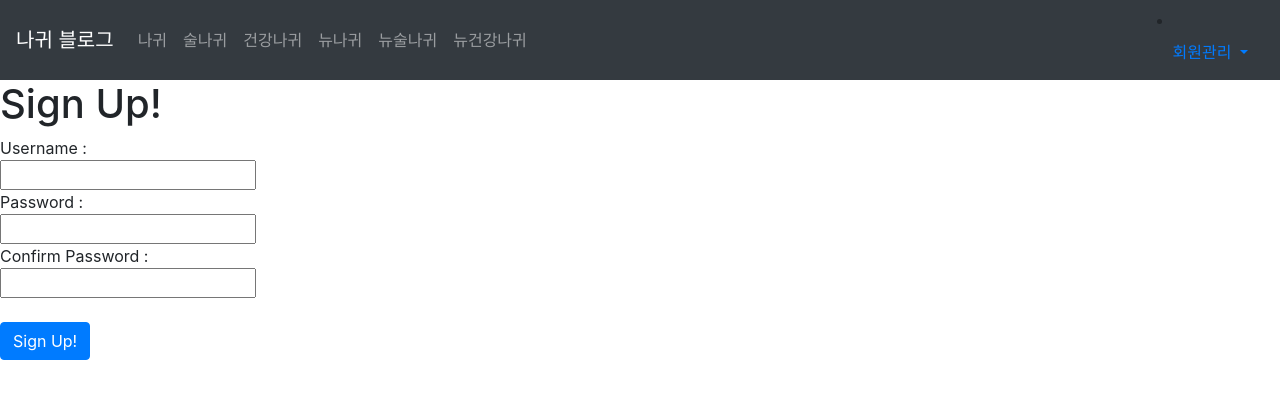
After one commit to puk0806/newbiethon, a Django app: page /accounts/signup/ in a window 1280 px wide. The commit adds this page. Shown: the top 399 px of the page. Run offline with Django 3.2, Linux system fonts and the light colour scheme; some libraries are stand-ins or nearby versions.

Commit message:
3rd commit add_loginservice

```diff
--- /dev/null
+++ b/accounts/templates/signup.html
@@ -0,0 +1,31 @@
+{% extends 'base.html' %}
+
+{% block contents %}
+
+{% if error %}
+{{ error }}
+<br>
+<br>
+{% endif %}
+
+
+<h1>Sign Up!</h1>
+<form method = "POST" action="{% url 'signup' %}">
+    {% csrf_token %}
+    Username :
+    <br>
+    <input name = "username" type="text" value = "">
+    <br>
+    Password :
+    <br>
+    <input name = "password1" type="password" value="">
+    <br>
+    Confirm Password :
+    <br>
+    <input name = "password2" type="password" value="">
+    <br>
+    <br>
+    <input class = "btn btn-primary" type="submit" value="Sign Up!">
+</form>
+
+{% endblock %}
--- /dev/null
+++ b/accounts/urls.py
@@ -0,0 +1,9 @@
+from django.contrib import admin
+from django.urls import path
+from . import views
+
+urlpatterns = [
+    path('signup/',views.signup, name='signup'),
+    path('login/',views.login, name = 'login'),
+    path('logout/',views.logout, name='logout'),
+]
--- a/accounts/views.py
+++ b/accounts/views.py
@@ -1,3 +1,43 @@
-from django.shortcuts import render
+from django.shortcuts import render, redirect
+
+from django.contrib.auth.models import User
+from django.contrib import auth
 
 # Create your views here.
+
+def signup(request):
+    if request.method == 'POST':
+        if request.POST['password1'] == request.POST['password2']:
+            try:
+                user = User.objects.get(username=request.POST['username'])
+                return render(request, 'signup.html', {'error': 'Username has already been taken'})
+            except User.DoesNotExist:
+                user = User.objects.create_user(
+                    username = request.POST['username'], password=request.POST['password1'])
+                auth.login(request, user)
+                return redirect('board:home')
+        else:
+            return render(request, 'signup.html', {'error': 'Passwords must match'})
+
+    return render(request,'signup.html')
+
+
+def login(request):
+    if request.method == 'POST':
+        username = request.POST['username']
+        password = request.POST['password']
+        user = auth.authenticate(request, username =username,password=password)
+        if user is not None:
+            auth.login(request,user)
+            return redirect('board:home')
+        else:
+            return render(request, 'login.html',{'error':'username or password is incorrect.'})
+    else:
+        return render(request,'login.html')
+
+
+def logout(request):
+    if request.method == 'POST' :
+        auth.logout(request)
+        return redirect('board:home')
+    return render(request, 'login.html')
--- a/board/templates/detail_aicohol.html
+++ b/board/templates/detail_aicohol.html
@@ -1,3 +1,6 @@
+{% extends 'base.html' %}
+
+{% block contents %}
 
 <br><br>
     <div class="card">
@@ -8,3 +11,4 @@
             <p class="card-text">{{doykey.body}}</p>
         </div>
     </div>
+{%endblock%}
--- a/board/templates/detail_health.html
+++ b/board/templates/detail_health.html
@@ -1,3 +1,7 @@
+{% extends 'base.html' %}
+
+{% block contents %}
+
 
 <br><br>
 <div class="card">
@@ -8,3 +12,4 @@
         <p class="card-text">{{health.body}}</p>
     </div>
 </div>
+{%endblock%}
--- a/board/templates/detail_home.html
+++ b/board/templates/detail_home.html
@@ -1,3 +1,7 @@
+{% extends 'base.html' %}
+
+{% block contents %}
+
 
 <br><br>
 <div class="card">
@@ -8,3 +12,4 @@
         <p class="card-text">{{donkey.body}}</p>
     </div>
 </div>
+{%endblock%}
--- a/board/templates/new_aicohol.html
+++ b/board/templates/new_aicohol.html
@@ -1,3 +1,6 @@
+{% extends 'base.html' %}
+
+{% block contents %}
 
 <br>
 <div class="container">
@@ -17,3 +20,4 @@
 	  <input class="btn btn-dark" type="submit" value="제출하기">
   </form>
 </div>
+{%endblock%}
--- a/board/templates/new_health.html
+++ b/board/templates/new_health.html
@@ -1,3 +1,6 @@
+{% extends 'base.html' %}
+
+{% block contents %}
 
 <br>
 <div class="container">
@@ -16,3 +19,4 @@
 	  <input class="btn btn-dark" type="submit" value="제출하기">
   </form>
 </div>
+{%endblock%}
--- a/board/templates/new_home.html
+++ b/board/templates/new_home.html
@@ -1,3 +1,6 @@
+{% extends 'base.html' %}
+
+{% block contents %}
 
 <br>
 <div class="container">
@@ -16,3 +19,5 @@
 	  <input class="btn btn-dark" type="submit" value="제출하기">
   </form>
 </div>
+
+{%endblock%}
--- a/royalproject/settings.py
+++ b/royalproject/settings.py
@@ -38,6 +38,7 @@ INSTALLED_APPS = [
     'django.contrib.messages',
     'django.contrib.staticfiles',
     'board.apps.BoardConfig',
+    'accounts.apps.AccountsConfig',
 ]
 
 MIDDLEWARE = [
--- a/royalproject/templates/base.html
+++ b/royalproject/templates/base.html
@@ -7,7 +7,7 @@
   </head>
     <body>
         <nav class="navbar navbar-expand-lg navbar-dark bg-dark">
-            <a class="navbar-brand" href="#">블로그 테스트</a>
+            <a class="navbar-brand" href="#">나귀 블로그</a>
             <button class="navbar-toggler" type="button" data-toggle="collapse" data-target="#navbarSupportedContent" aria-controls="navbarSupportedContent" aria-expanded="false" aria-label="Toggle navigation">
               <span class="navbar-toggler-icon"></span>
             </button>
@@ -32,11 +32,22 @@
                   <li class="nav-item">
                     <a class="nav-link" href="{% url 'board:new_health' %}" >뉴건강나귀</a>            </li>
 
+
+
               </ul>
-              <form class="form-inline my-2 my-lg-0">
-                <input class="form-control mr-sm-2" type="search" placeholder="Search" aria-label="Search">
-                <button class="btn btn-outline-success my-2 my-sm-0" type="submit">Search</button>
-              </form>
+
+              <li class="nav-item dropdown">
+                <a class="nav-link dropdown-toggle" href="#" id="navbarDropdown" role="button" data-toggle="dropdown" aria-haspopup="true" aria-expanded="false">
+                  회원관리
+                </a>
+                <div class="dropdown-menu" aria-labelledby="navbarDropdown">
+                  <a class="dropdown-item" href="{% url 'signup' %}">회원가입</a>
+                  <a class="dropdown-item" href="{% url 'login' %}">로그인</a>
+                  <a class="dropdown-item" href="{% url 'logout' %}">로그아웃</a>
+                </div>
+              </li>
+
+
             </div>
           </nav>
 
--- a/royalproject/urls.py
+++ b/royalproject/urls.py
@@ -1,6 +1,7 @@
 from django.contrib import admin
 from django.urls import path, include
 import board.views
+import accounts.views
 from django.conf import settings
 from django.conf.urls.static import static
 
@@ -9,4 +10,5 @@ urlpatterns = [
     path("",include('board.urls')),
     path('admin/', admin.site.urls),
     path('board/', include('board.urls')),
+    path('accounts/', include('accounts.urls')),
 ]
```
Also changed, not shown: accounts/templates/login.html (+28 -0 lines), accounts/ursl.py (deleted), db.sqlite3.
